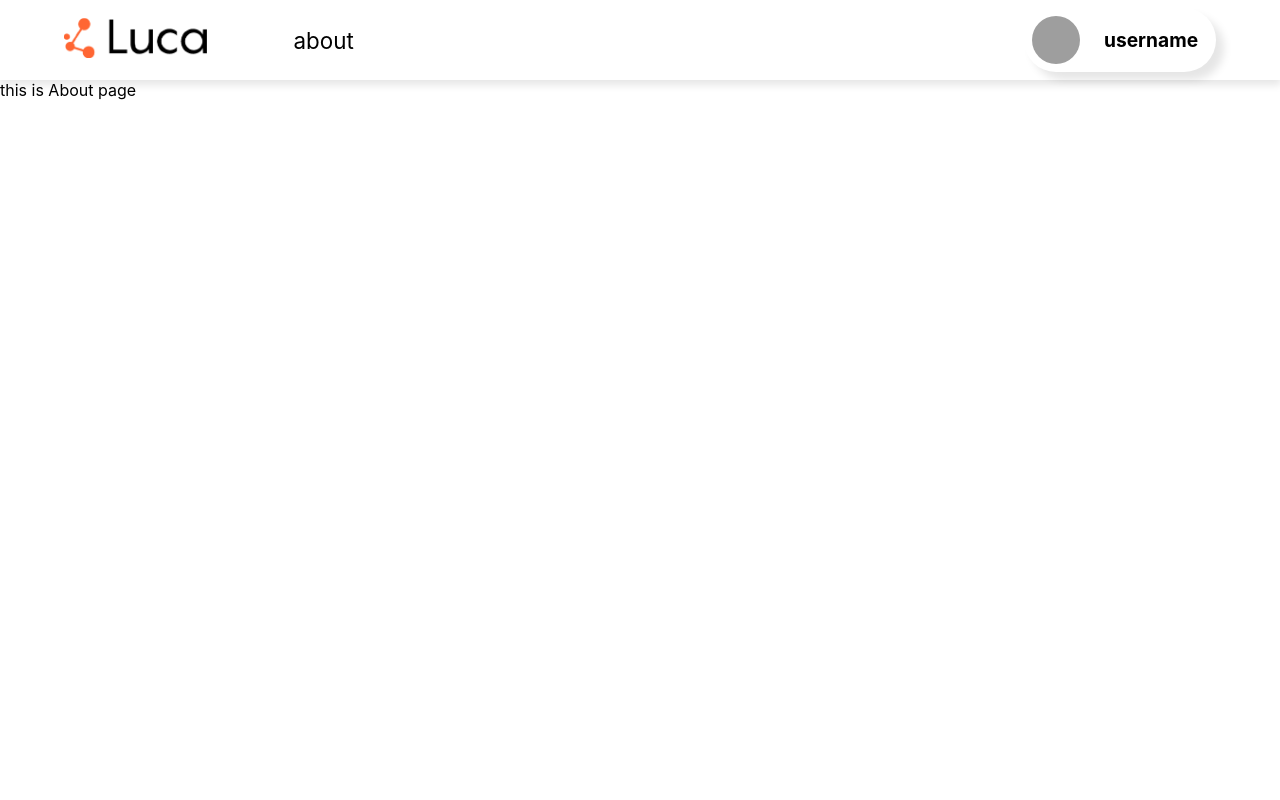
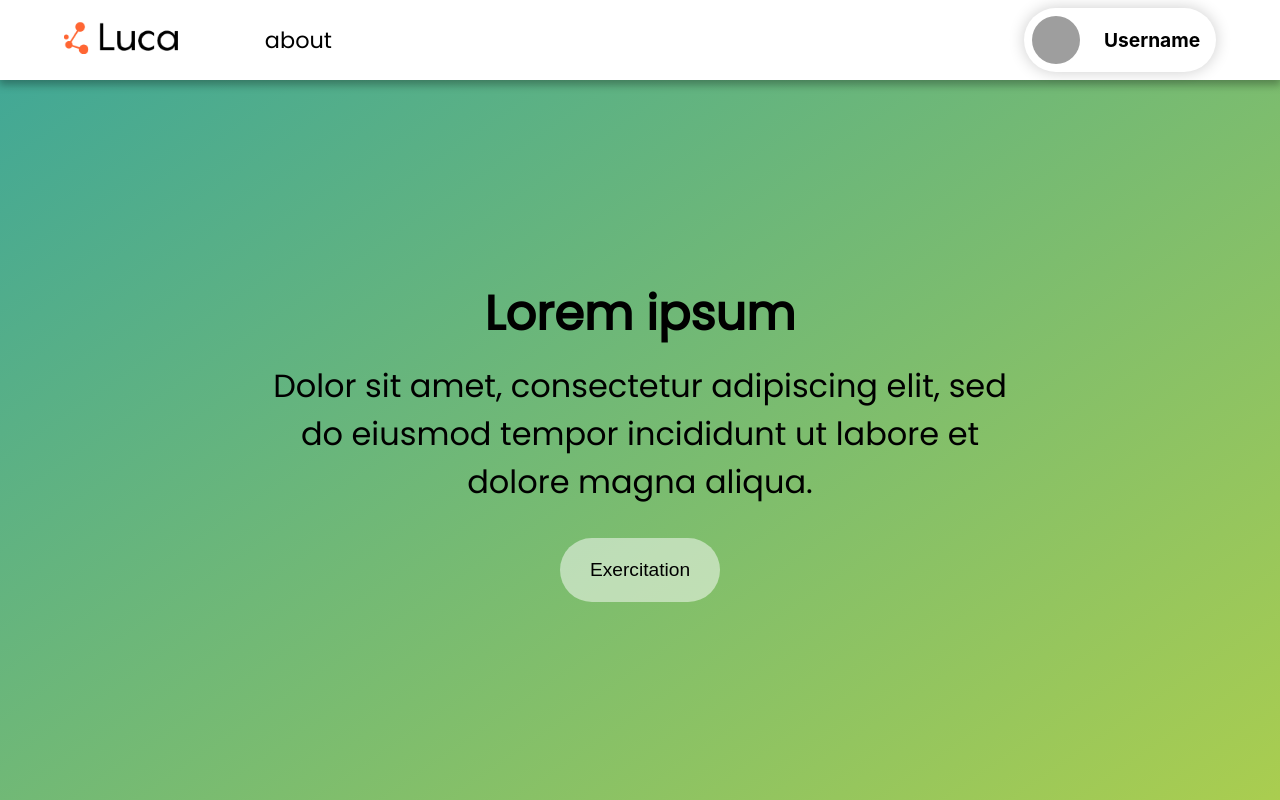
Before and after one commit to codestates/luca, a React (Create React App) app in the folder luca-client/: page / in a window 1280 px wide. Shown: the top 800 px of the page. Built offline with nearby package versions, Linux system fonts and the light colour scheme; grey boxes are pictures that could not be loaded.

Commit message:
Add Navigator feature and About page

```diff
--- a/luca-client/public/index.html
+++ b/luca-client/public/index.html
@@ -6,7 +6,7 @@
       src="https://kit.fontawesome.com/2c7ca2e05a.js"
       crossorigin="anonymous"
     ></script>
-    <link rel="icon" href="%PUBLIC_URL%/favicon.ico" />
+    <link rel="icon" href="Luca_favicon.ico" />
     <meta name="viewport" content="width=device-width, initial-scale=1" />
     <meta name="theme-color" content="#000000" />
     <meta
@@ -14,6 +14,12 @@
       content="Web site created using create-react-app"
     />
     <link rel="apple-touch-icon" href="%PUBLIC_URL%/logo192.png" />
+    <link rel="preconnect" href="https://fonts.googleapis.com" />
+    <link rel="preconnect" href="https://fonts.gstatic.com" crossorigin />
+    <link
+      href="https://fonts.googleapis.com/css2?family=Poppins&display=swap"
+      rel="stylesheet"
+    />
     <!--
       manifest.json provides metadata used when your web app is installed on a
       user's mobile device or desktop. See https://developers.google.com/web/fundamentals/web-app-manifest/
@@ -30,6 +36,11 @@
     -->
     <title>Luca</title>
     <style>
+      body {
+        margin: 0;
+        font-family: "Poppins", sans-serif, adobe-clean-han-japanese,
+          -apple-system, BlinkMacSystemFont, "Segoe UI", Roboto, sans-serif;
+      }
       a {
         text-decoration: none;
         color: black;
--- a/luca-client/src/components/commons.js
+++ b/luca-client/src/components/commons.js
@@ -1,24 +1,29 @@
 import { useState } from "react/cjs/react.development";
 import styled from "styled-components";
+import { LoginModal } from "./modals";
 
 const NavigatorContainer = styled.div`
+  z-index: 999;
+  position: fixed;
+  top: 0;
   width: 100vw;
-  height: 10vh;
+  min-height: 10vh;
   background-color: white;
   text-align: center;
   align-items: center;
   display: flex;
-  box-shadow: 0vh 0.5vh 1vh 0.1vh rgba(0, 0, 0, 0.1);
+  box-shadow: 0vh 0.5vh 1vh 0.1vh rgba(0, 0, 0, 0.3);
 
   > a.logo {
     margin: 0 8vh;
 
     > img {
-      height: 5vh;
+      height: 2em;
       margin: 2.5vh 0;
     }
   }
-  > a.about {
+  > div.about {
+    font-family: "Poppins", sans-serif;
     flex: 2 0 auto;
     font-size: 1.4em;
     text-align: left;
@@ -30,10 +35,17 @@ const NavigatorContainer = styled.div`
     align-items: center;
     margin-right: 8vh;
 
-    > div.guest {
+    /* > div.guest {
       flex: 1 0 auto;
-      font-size: 1.2em;
-    }
+      background-color: ${(props) =>
+      props.impact ? "white" : "rgb(255, 127, 80)"};
+      color: ${(props) => (props.impact ? "black" : "white")};
+      border: solid black 1px;
+      margin: 0.5em;
+      padding: 0.6em;
+      border-radius: 2em;
+      cursor: pointer;
+    } */
     > div.profile {
       flex: 1 0 auto;
       height: 8vh;
@@ -41,7 +53,7 @@ const NavigatorContainer = styled.div`
       font-size: 1.2em;
       display: flex;
       align-items: center;
-      box-shadow: 1vh 1vh 1vh rgba(0, 0, 0, 0.1);
+      box-shadow: 0vh 0vh 2vh rgba(0, 0, 0, 0.2);
 
       > img.profile-image-thumb {
         height: 6vh;
@@ -51,11 +63,15 @@ const NavigatorContainer = styled.div`
       > div.profile-username {
         margin-left: 2vh;
         font-weight: bold;
+        cursor: pointer;
+      }
+      > div.profile-username:hover {
+        color: blue;
       }
       > div.profile-dropdown {
         z-index: 999;
         position: fixed;
-        top: 1vh;
+        top: 5vh;
         width: 10em;
         height: 8em;
         border-radius: 4vh;
@@ -71,9 +87,22 @@ const NavigatorContainer = styled.div`
     }
   }
 `;
+const Guest = styled.a`
+  flex: 1 0 auto;
+  background-color: ${(props) =>
+    props.impact ? "rgb(255, 127, 80)" : "white"};
+  color: ${(props) => (props.impact ? "white" : "black")};
+  font-weight: bold;
+  margin: 0.5em;
+  padding: 0.6em;
+  border-radius: 2em;
+  cursor: pointer;
+`;
 
-function Navigator() {
+function Navigator({ isLogin }) {
   const [dropdown, setDropdown] = useState(false);
+  // onClick이벤트 => onMouseOver 로 드롭다운 방법 변경, 구현 중
+
   const dropdownHandler = () => {
     setDropdown(!dropdown);
   };
@@ -83,14 +112,11 @@ function Navigator() {
       <a className="logo" href="/">
         <img src="Luca_logo.png" />
       </a>
-      <a className="about" href="/">
-        about
-      </a>
+      <div className="about">
+        <a href="/">about</a>
+      </div>
       <div className="account">
-        {/* <div className="guest">회원가입</div>
-        <div className="guest" style={{ fontWeight: "bold" }}>
-          로그인
-        </div> */}
+        {!isLogin ? (
           <div className="profile">
             {!dropdown ? (
               <>
@@ -98,14 +124,14 @@ function Navigator() {
                   className="profile-image-thumb"
                   src="https://picsum.photos/300/300?random=1"
                 />
-              <div className="profile-username" onClick={dropdownHandler}>
-                username
+                <div className="profile-username" onMouseOver={dropdownHandler}>
+                  Username
                 </div>
               </>
             ) : (
               <div className="profile-dropdown">
                 <div className="dropdown-index" onClick={dropdownHandler}>
-                username
+                  Username
                 </div>
                 <div className="dropdown-index">
                   <a href="/mypage">Mypage</a>
@@ -115,6 +141,16 @@ function Navigator() {
               </div>
             )}
           </div>
+        ) : (
+          <>
+            <Guest className="guest" href="/signup">
+              회원가입
+            </Guest>
+            <Guest className="guest" impact>
+              로그인
+            </Guest>
+          </>
+        )}
       </div>
     </NavigatorContainer>
   );
--- a/luca-client/src/components/modals.js
+++ b/luca-client/src/components/modals.js
@@ -32,10 +32,11 @@ import styled from "styled-components";
 // const ModalContainer = styled.div``;
 
 const ModalBackdrop = styled.div`
-  z-index: 999;
+  z-index: 900;
   width: 100vw;
+  top: 0;
   height: 100vh;
-  background-color: rgba(0, 0, 0, 0.5);
+  background-color: black;
   justify-content: center;
   display: flex;
 `;
--- a/luca-client/src/pages/about.js
+++ b/luca-client/src/pages/about.js
@@ -1,12 +1,86 @@
-import { Navigator, Backdrop, Container } from "../components/commons";
+import styled from "styled-components";
+import { Navigator } from "../components/commons";
+
+const dummyIntro = [
+  {
+    title: "Lorem ipsum",
+    desc: "Dolor sit amet, consectetur adipiscing elit, sed do eiusmod tempor incididunt ut labore et dolore magna aliqua.",
+    button: "Exercitation",
+  },
+  {
+    title: "Excepteur sint occaecat",
+    desc: "Ut enim ad minim veniam, quis nostrud ullamco laboris nisi ut aliquip ex ea commodo consequat.",
+    button: "Duis aute",
+  },
+  {
+    title: "Reprehenderit",
+    desc: "Irure dolor in  in voluptate velit esse cillum dolore eu fugiat nulla pariatur. cupidatat non proident, sunt in culpa qui officia deserunt mollit anim id est",
+    button: "Laborum",
+  },
+];
+
+const IntroContainer = styled.div`
+  font-family: "Poppins", sans-serif;
+  width: 100vw;
+  height: 110vh;
+  background: ${(props) => {
+    const randomColor = () => Math.floor(Math.random() * 16777215).toString(16);
+    return `linear-gradient(
+    to right bottom,
+    #${randomColor()},
+    #${randomColor()}
+  )`;
+  }};
+  display: flex;
+  align-items: center;
+  align-content: center;
+  > div.floater {
+    flex: 1 0 auto;
+    text-align: center;
+    display: flex;
+    flex-direction: column;
+    align-items: center;
+    > div.title {
+      flex: 1 0 auto;
+      font-size: 3em;
+      font-weight: bold;
+      margin-bottom: 0.25em;
+    }
+    > div.desc {
+      flex: 1 0 auto;
+      font-size: 2em;
+      max-width: 60vw;
+      margin-bottom: 1em;
+    }
+    > div.action {
+      flex: 1 0 auto;
+      > button {
+        min-width: 20vh;
+        height: 8vh;
+        border-radius: 5vh;
+        border-style: hidden;
+        background-color: rgba(255, 255, 255, 0.5);
+        font-size: 1.2em;
+      }
+    }
+  }
+`;
 
 export default function About() {
   return (
     <div>
       <Navigator />
-      <Backdrop>
-        <Container>this is About page</Container>
-      </Backdrop>
+      {dummyIntro.map((lorem, i) => (
+        <IntroContainer key={i} color={i}>
+          <div className="floater">
+            <div className="title">{lorem.title}</div>
+            <div className="desc">{lorem.desc}</div>
+            <div className="action">
+              <button>{lorem.button}</button>
+            </div>
+          </div>
+        </IntroContainer>
+      ))}
     </div>
   );
 }
```
Also changed, not shown: luca-client/public/Luca_favicon.png (deleted), 1 other file (tests, documents, lock files or other folders). Lines whose indentation alone changed are shown as unchanged.
